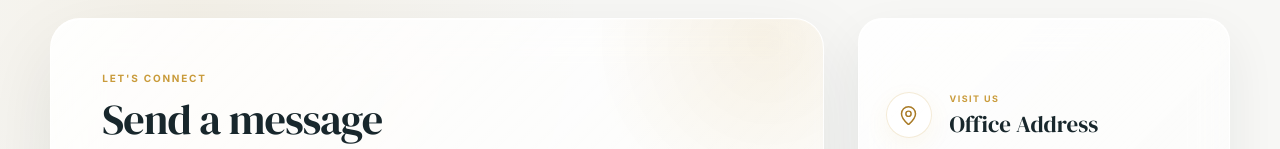
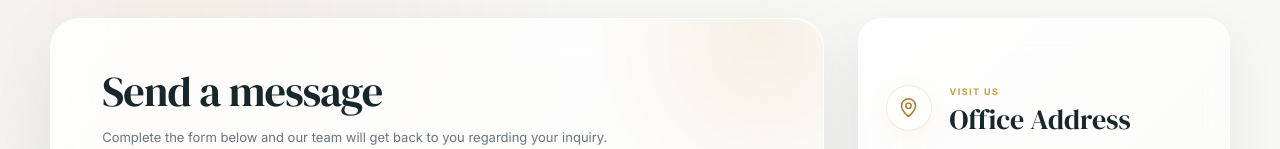
Before and after one commit to DIGIsumi2026/thilanga.lk, a React (Vite) app in the folder frontend/: page /contact in a window 1280 px wide. Shown: the part 642-791 px from the top of the page. Built offline with nearby package versions, Linux system fonts and the light colour scheme.

Commit message:
contact-form-update

```diff
--- a/frontend/src/sections/contact/ContactFormSection.tsx
+++ b/frontend/src/sections/contact/ContactFormSection.tsx
@@ -42,7 +42,6 @@ export default function ContactFormSection() {
       <div className="contact-form-container">
         <div className="contact-form-panel">
           <div className="contact-form-heading">
-            <span>Let's Connect</span>
 
             <h2>
               Send a message
--- a/frontend/src/styles/contact.css
+++ b/frontend/src/styles/contact.css
@@ -575,9 +575,9 @@
   margin: 0 0 9px;
   color: var(--ink);
   font-family: var(--serif);
-  font-size: 23px;
+  font-size: 28px;
   font-weight: 400;
-  line-height: 1.1;
+  line-height: 1.13;
 }
 
 .contact-detail-card p {
```
